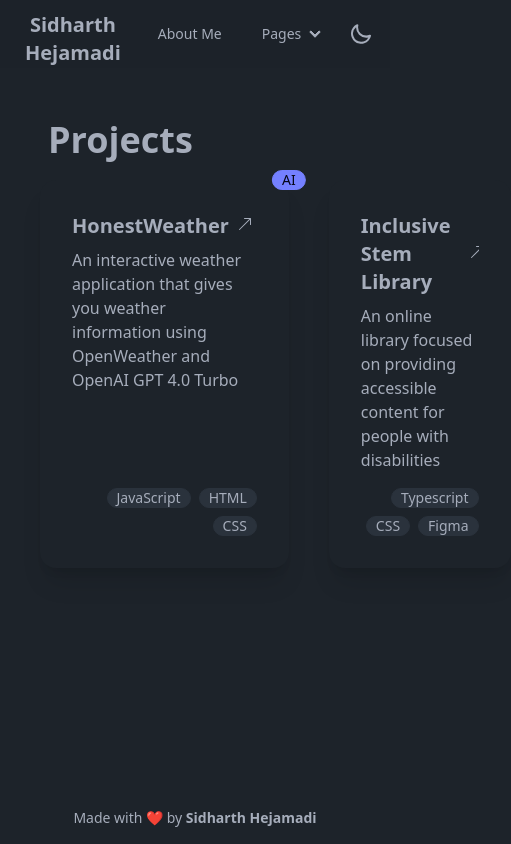
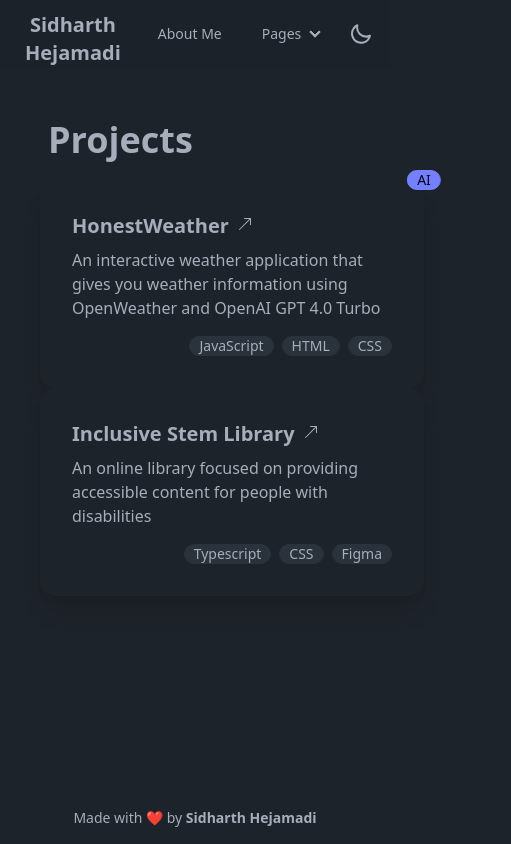
Before and after one commit to HejSidharth/Portfolio, a React (Vite) app: page /project in a window 390 px wide. Shown: the whole page, 511 px wide, since content can reach past the window. Built offline with nearby package versions, Linux system fonts and the light colour scheme.

Commit message:
fixed the projects and experience page

```diff
--- a/src/pages/Experience.tsx
+++ b/src/pages/Experience.tsx
@@ -3,7 +3,7 @@ export default function Experience() {
   return (
 <div className='flex flex-col mt-10 sm:justify-center'>
       <div className='text-4xl font-bold mt-20 ml-12 flex justify-start'>Experience</div>
-      <div className='flex mt-5 justify-start'>
+      <div className='flex mt-5 justify-start sm:flex-row flex-col'>
       <a href="https://uiuc.hack4impact.org/">
       <div className="ml-10 card w-96 bg-base-100 shadow-xl  hover:bg-base-200 transition-colors duration-200 indicator">
         <div className="card-body">
--- a/src/pages/Projects.tsx
+++ b/src/pages/Projects.tsx
@@ -3,7 +3,7 @@ export default function Projects() {
   return (
 <div className='flex flex-col mt-10'>
       <div className='text-4xl font-bold mt-20 ml-12 flex justify-start'>Projects</div>
-      <div className='flex mt-5 justify-start'>
+      <div className='flex flex-col sm:flex-row mt-5 justify-start'>
       <div className="ml-10 card w-96 bg-base-100 shadow-xl  hover:bg-base-200 transition-colors duration-200 indicator">
         <span className='indicator-item badge badge-primary'>AI</span>
         <div className="card-body">
```
